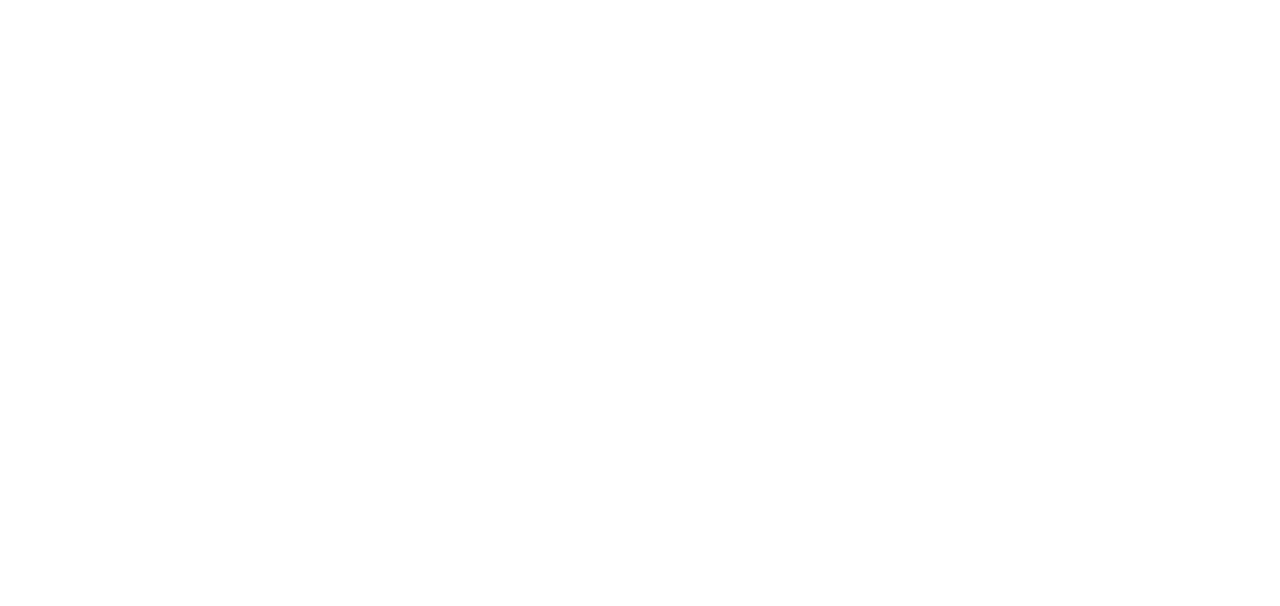
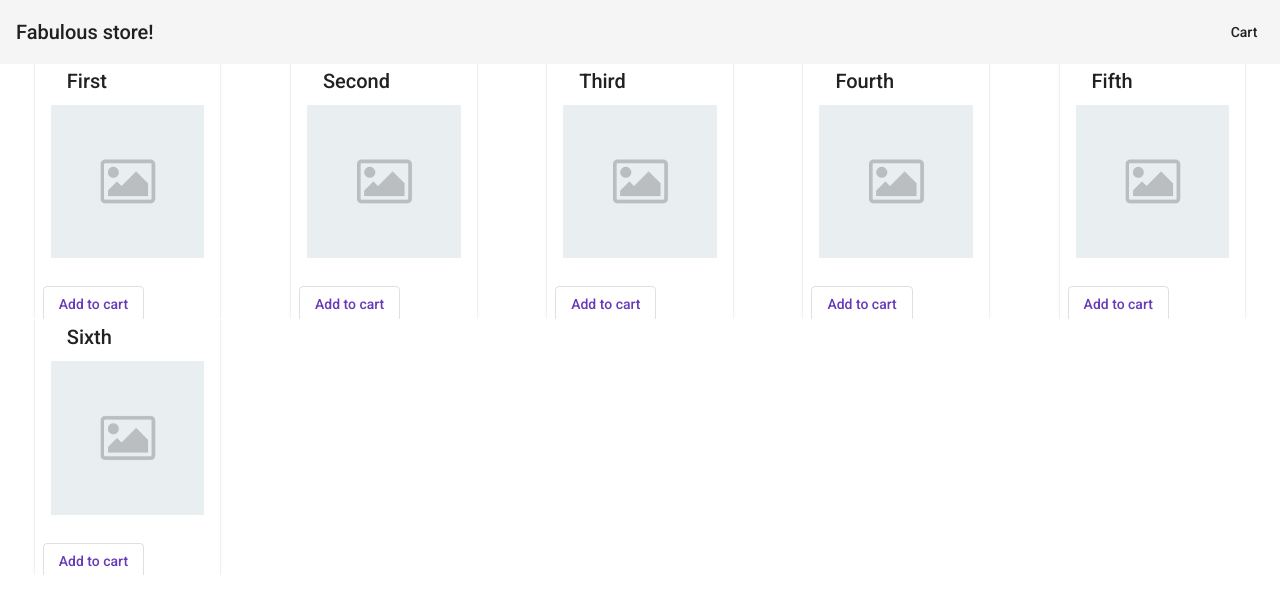
Before and after one commit to VostroknutovaDS/store-app, an Angular app in the folder store-app/: page / in a window 1280 px wide. Shown: the top 606 px of the page. Built offline with nearby package versions, Linux system fonts and the light colour scheme.

Commit message:
feat: set grid template

```diff
--- a/store-app/angular.json
+++ b/store-app/angular.json
@@ -28,6 +28,7 @@
               "src/assets"
             ],
             "styles": [
+              "./node_modules/@angular/material/prebuilt-themes/deeppurple-amber.css",
               "src/styles.scss"
             ],
             "scripts": []
@@ -92,6 +93,7 @@
               "src/assets"
             ],
             "styles": [
+              "./node_modules/@angular/material/prebuilt-themes/deeppurple-amber.css",
               "src/styles.scss"
             ],
             "scripts": []
@@ -123,6 +125,7 @@
           }
         }
       }
-    }},
+    }
+  },
   "defaultProject": "store-app"
 }
--- a/store-app/package.json
+++ b/store-app/package.json
@@ -12,10 +12,12 @@
   "private": true,
   "dependencies": {
     "@angular/animations": "~10.1.0",
+    "@angular/cdk": "^10.2.7",
     "@angular/common": "~10.1.0",
     "@angular/compiler": "~10.1.0",
     "@angular/core": "~10.1.0",
     "@angular/forms": "~10.1.0",
+    "@angular/material": "^10.2.7",
     "@angular/platform-browser": "~10.1.0",
     "@angular/platform-browser-dynamic": "~10.1.0",
     "@angular/router": "~10.1.0",
--- /dev/null
+++ b/store-app/src/app/components/item/item-interface.ts
@@ -0,0 +1,5 @@
+export interface CardItem {
+  name: string;
+  description: string;
+  image: string;
+}
--- a/store-app/src/app/components/store-grid/store-grid.html
+++ b/store-app/src/app/components/store-grid/store-grid.html
@@ -0,0 +1,20 @@
+<mat-toolbar
+  ><span class="toolbar-title">Fabulous store!</span>
+  <button mat-icon-button>Cart</button>
+</mat-toolbar>
+<mat-grid-list [cols]="columnNumber">
+  <mat-grid-tile *ngFor="let item of data">
+    <mat-card>
+      <mat-card-header>
+        <mat-card-title>{{item.name}}</mat-card-title>
+      </mat-card-header>
+      <img mat-card-md-image src="{{item.image||placeholderImg}}" />
+      <mat-card-content>
+        <p>{{item.description}}</p>
+      </mat-card-content>
+      <mat-card-actions>
+        <button mat-stroked-button color="primary">Add to cart</button>
+      </mat-card-actions>
+    </mat-card>
+  </mat-grid-tile>
+</mat-grid-list>
--- /dev/null
+++ b/store-app/src/app/components/store-grid/store-grid.scss
@@ -0,0 +1,13 @@
+mat-toolbar::ng-deep .toolbar-title {
+  margin-right: auto;
+}
+
+mat-card {
+  height: auto;
+  width: 12vw;
+
+  img {
+    width: 12vw;
+    height: 12vw;
+  }
+}
--- a/store-app/src/app/components/store-grid/store-grid.ts
+++ b/store-app/src/app/components/store-grid/store-grid.ts
@@ -1,7 +1,19 @@
-import { Component } from '@angular/core';
+import { ChangeDetectionStrategy, Component, OnInit } from '@angular/core';
+import { items } from 'src/app/mock-data';
+import { CardItem } from '../item/item-interface';
 
 @Component({
   selector: 'app-store-grid',
   templateUrl: './store-grid.html',
+  styleUrls: ['./store-grid.scss'],
+  changeDetection: ChangeDetectionStrategy.OnPush,
 })
-export class StoreGridComponent {}
+export class StoreGridComponent implements OnInit {
+  data: CardItem[] = [];
+  readonly columnNumber = 5;
+  readonly placeholderImg = '../../../assets/img/placeholder-img.png';
+
+  ngOnInit() {
+    this.data = items;
+  }
+}
--- /dev/null
+++ b/store-app/src/app/mock-data.ts
@@ -0,0 +1,10 @@
+import { CardItem } from './components/item/item-interface';
+
+export const items: CardItem[] = [
+  { name: 'First', image: '', description: '' },
+  { name: 'Second', image: '', description: '' },
+  { name: 'Third', image: '', description: '' },
+  { name: 'Fourth', image: '', description: '' },
+  { name: 'Fifth', image: '', description: '' },
+  { name: 'Sixth', image: '', description: '' },
+];
--- a/store-app/src/index.html
+++ b/store-app/src/index.html
@@ -6,6 +6,8 @@
   <base href="/">
   <meta name="viewport" content="width=device-width, initial-scale=1">
   <link rel="icon" type="image/x-icon" href="favicon.ico">
+  <link href="https://fonts.googleapis.com/css?family=Roboto:300,400,500&display=swap" rel="stylesheet">
+  <link href="https://fonts.googleapis.com/icon?family=Material+Icons" rel="stylesheet">
 </head>
 <body>
   <app-root></app-root>
--- a/store-app/src/styles.scss
+++ b/store-app/src/styles.scss
@@ -1 +1,4 @@
 /* You can add global styles to this file, and also import other style files */
+
+html, body { height: 100%; }
+body { margin: 0; font-family: Roboto, "Helvetica Neue", sans-serif; }
```
Also changed, not shown: store-app/src/app/app.module.ts (+14 -1 lines), store-app/src/assets/img/placeholder-img.png (added), 1 other file (tests, documents, lock files or other folders).
